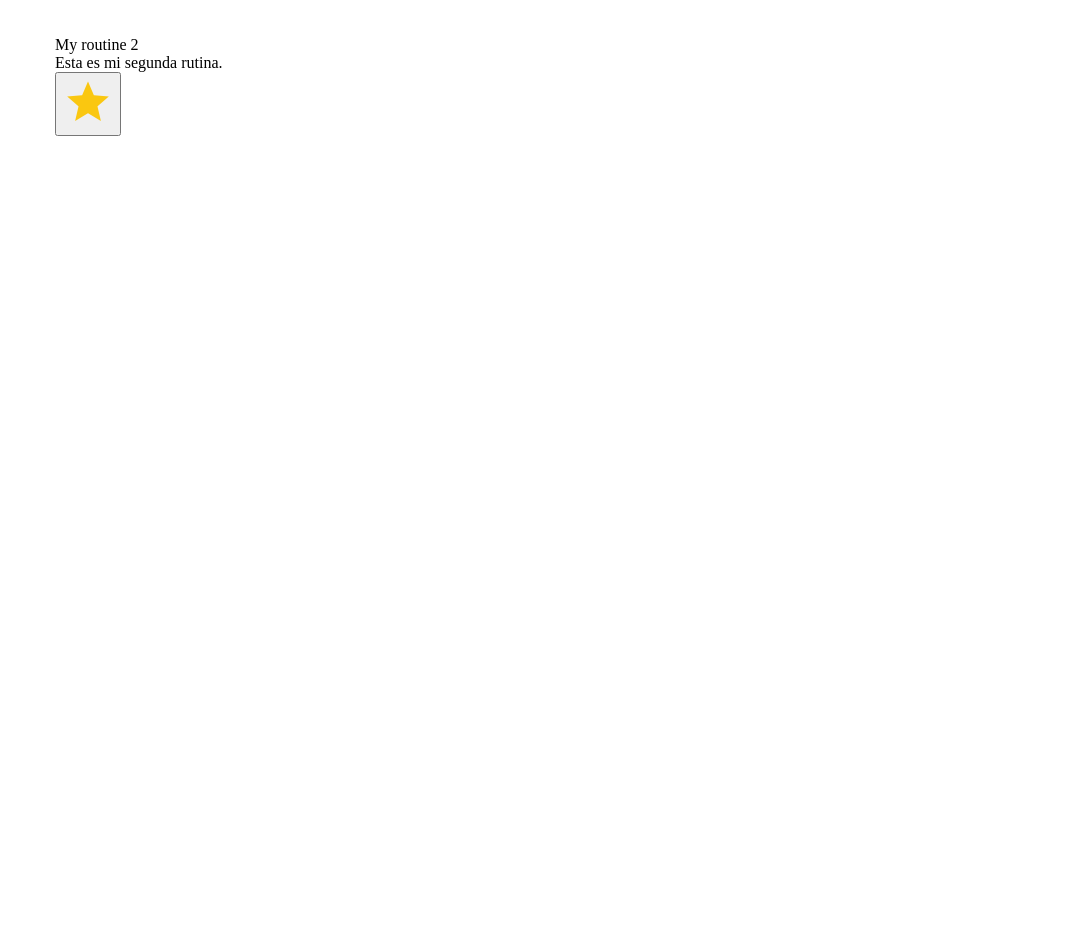
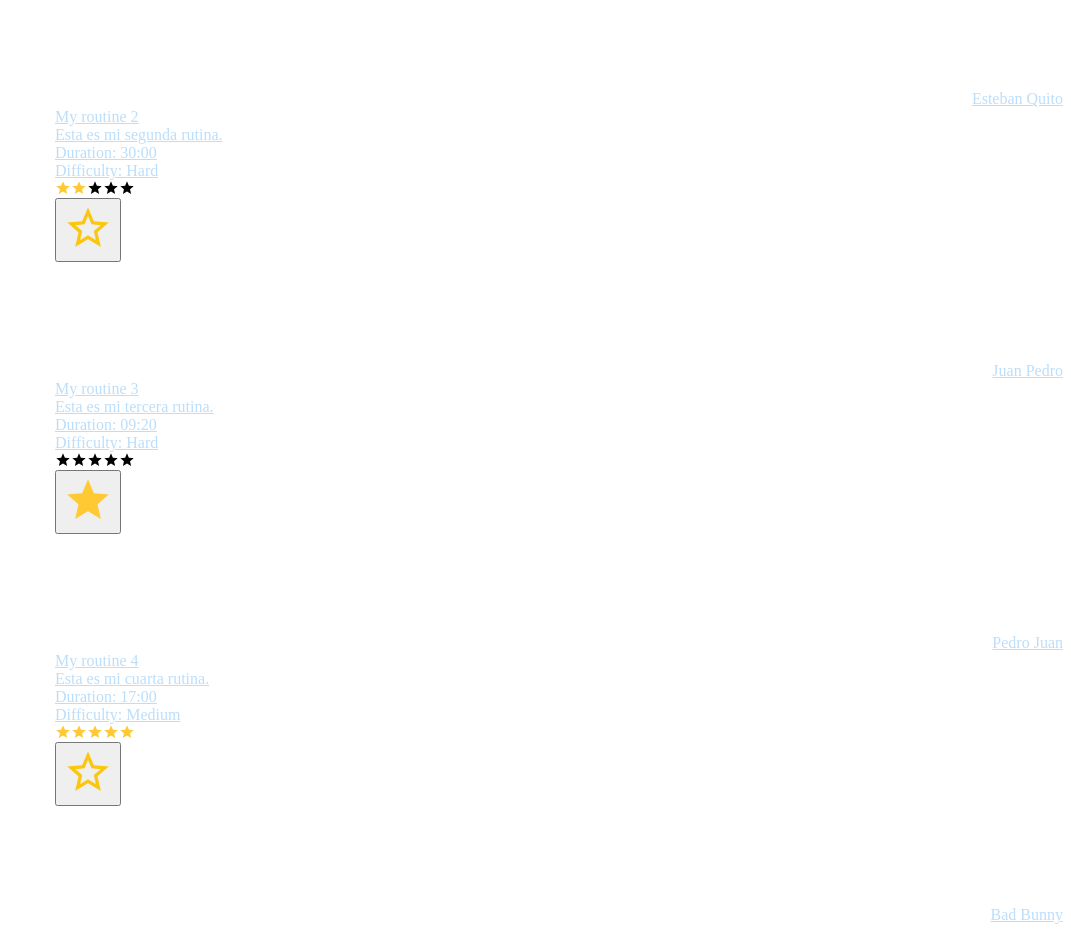
Before and after one commit to gbudoberra/tp2hci, a Vue app: page /#/explore in a window 1280 px wide. Shown: the part 1100-2032 px from the top of the page, without its empty margins (209-1280 px from the left). Before the commit the page ends 1344 px from the top, so only its background shows below. Built offline with nearby package versions, Linux system fonts and the light colour scheme; grey boxes are pictures that could not be loaded; a small style sheet from the web is missing.

Commit message:
Funcionan los botones. Presionar una rutina va a un invento. Hay que ver como se accede a cada rutina individualmente.

```diff
--- a/src/components/exploreRoutine.vue
+++ b/src/components/exploreRoutine.vue
@@ -1,61 +1,75 @@
 <template>
-  <v-container
->
+  <v-container>
 
     <v-container>
       <v-row fluid
           v-for="routine in routines"
-             :key="routine.title">
+             :key="routine.id"
+      >
         <v-col>
-          <v-card
-              color="white"
-              raised
-              outlined
-              rounded="xl"
-          >
+
+          <v-card color="white" raised outlined rounded="xl" :to="'/routine/' + routine.id">
+<!--            HAY QUE VER COMO VAMOS A MOSTRAR LAS RUTINAS INDIVIDUALMENTE  (invente una view) -->
+
             <v-container>
-              <v-row justify="space-around">
+
+              <v-row>
+
                 <v-col cols="1">
                   <v-card max-width="20" rounded="pill" flat height="100%" :color=routine.color></v-card>
                 </v-col>
-                <v-col >
-              <v-card-title class="text-h5" v-text="routine.title"></v-card-title>
 
-              <v-card-subtitle v-text="routine.description"></v-card-subtitle>
+                <v-col>
+
+              <v-card-title class="text-h5" v-text="routine.title">RTitle</v-card-title>
+
+              <v-card-subtitle v-text="routine.description">RDescription</v-card-subtitle>
+
+                  <v-card-text >
+                    <div>Duration: {{routine.duration}}</div>
+                    <div>Difficulty: {{routine.difficulty}}</div>
+                    <div>
+                      <v-icon :class="routine.rating>0 ? 'active' : 'notActive'">mdi-star</v-icon>
+                      <v-icon :class="routine.rating>1 ? 'active' : 'notActive'">mdi-star</v-icon>
+                      <v-icon :class="routine.rating>2 ? 'active' : 'notActive'">mdi-star</v-icon>
+                      <v-icon :class="routine.rating>3 ? 'active' : 'notActive'">mdi-star</v-icon>
+                      <v-icon :class="routine.rating>4 ? 'active' : 'notActive'">mdi-star</v-icon>
+                    </div>
+                  </v-card-text>
 
               <v-card-actions class="justify-start">
-                <v-col
-                    cols="12"
-                    sm="3"
-                >
-                  <v-btn
-                      icon
-                      color="#FAC710"
-                  >
-                    <v-icon
-                    size="50"
-                    >mdi-star</v-icon>
+
+                <v-col cols="12" sm="3">
+
+                  <v-btn icon color="#FAC710" @click.prevent="favs(routine.id)">
+                    <v-icon size="50" class="active" v-if="favRoutines.includes(routine.id)">mdi-star</v-icon>
+                    <v-icon v-else color="black" size="50">mdi-star-outline</v-icon>
                   </v-btn>
+
                 </v-col>
+
               </v-card-actions>
+
             </v-col>
 
-            <v-col align="end"
-                   align-self="center"
-            >
-              <v-avatar
-                align="end"
-                class="justify-end"
-                color="black"
-                size="100"
-            >
-              <v-img src="https://cdn.vuetifyjs.com/images/profiles/marcus.jpg"></v-img>
-            </v-avatar>
+                <v-col align="end" align-self="center">
+
+              <v-avatar align="end" class="justify-end" size="100">
+
+                <v-img :src=routine.pPic></v-img>
+
+              </v-avatar>
+
+              <v-subheader v-text="routine.pName" class="justify-end">Profile Name</v-subheader>
+
             </v-col>
+
               </v-row>
+
             </v-container>
 
           </v-card>
+
         </v-col>
       </v-row>
     </v-container>
@@ -68,21 +82,73 @@ export default {
   data: () => ({
     routines: [
       {
+        id:1,
         title: 'My routine 1',
         description: 'Esta es mi primer rutina.',
+        duration:'01:30',
+        difficulty: 'Easy',
+        rating: 4,
         color: 'blue',
+        pPic: 'https://cdn.vuetifyjs.com/images/profiles/marcus.jpg',
+        pName: 'Esteban Quito'
       },
       {
+        id:2,
         title: 'My routine 2',
         description: 'Esta es mi segunda rutina.',
+        duration:'30:00',
+        difficulty: 'Hard',
+        rating: 2,
         color: 'green',
+        pPic: 'https://cdn.vuetifyjs.com/images/profiles/marcus.jpg',
+        pName: 'Juan Pedro'
+      },
+      {
+        id:3,
+        title: 'My routine 3',
+        description: 'Esta es mi tercera rutina.',
+        duration:'09:20',
+        difficulty: 'Hard',
+        rating: 0,
+        color: 'red',
+        pPic: 'https://cdn.vuetifyjs.com/images/profiles/marcus.jpg',
+        pName: 'Pedro Juan'
+      },
+      {
+        id:4,
+        title: 'My routine 4',
+        description: 'Esta es mi cuarta rutina.',
+        duration:'17:00',
+        difficulty: 'Medium',
+        rating: 5,
+        color: 'brown',
+        pPic: 'https://cdn.vuetifyjs.com/images/profiles/marcus.jpg',
+        pName: 'Bad Bunny'
       },
     ],
+    // Esto deberia ser un array general o algo así
+    favRoutines: [
+        1, 3, 9
+    ]
   }),
+  methods:{
+    favs(int){
+      if(this.favRoutines.includes(int))
+        this.favRoutines.splice(this.favRoutines.indexOf(int), 1);
+      else this.favRoutines.push(int);
+    },
+  },
 }
 
 </script>
 
 <style scoped>
+.notActive{
+  color: black;
+}
+.active{
+  color: #FFC933;
+}
+
 
 </style>
--- a/src/plugins/vuetify.js
+++ b/src/plugins/vuetify.js
@@ -7,7 +7,7 @@ Vue.use(Vuetify);
 
 export default new Vuetify({
     theme: {
-        dark: true,
+        dark: false,
         themes: {
             light: {
                 primary: '#BBDEFB',
```
Also changed, not shown: src/components/HelloWorld.vue (deleted, +0 -58 lines).
